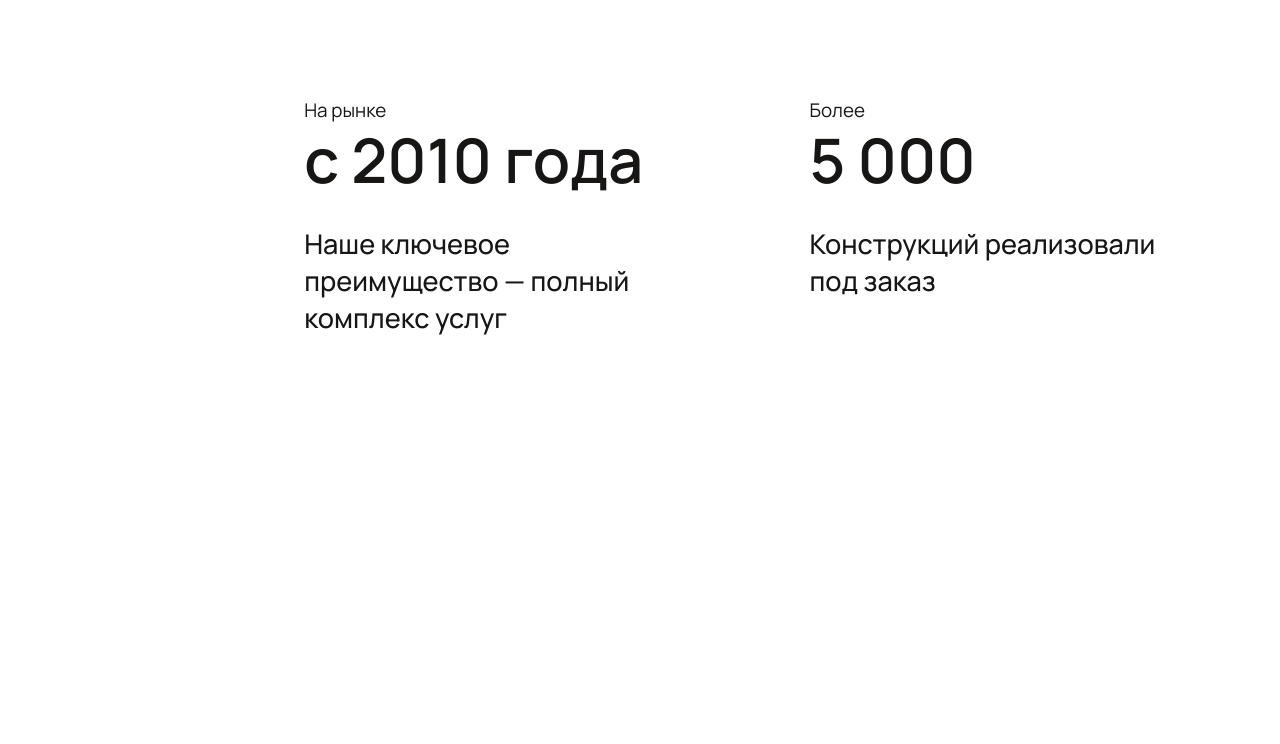
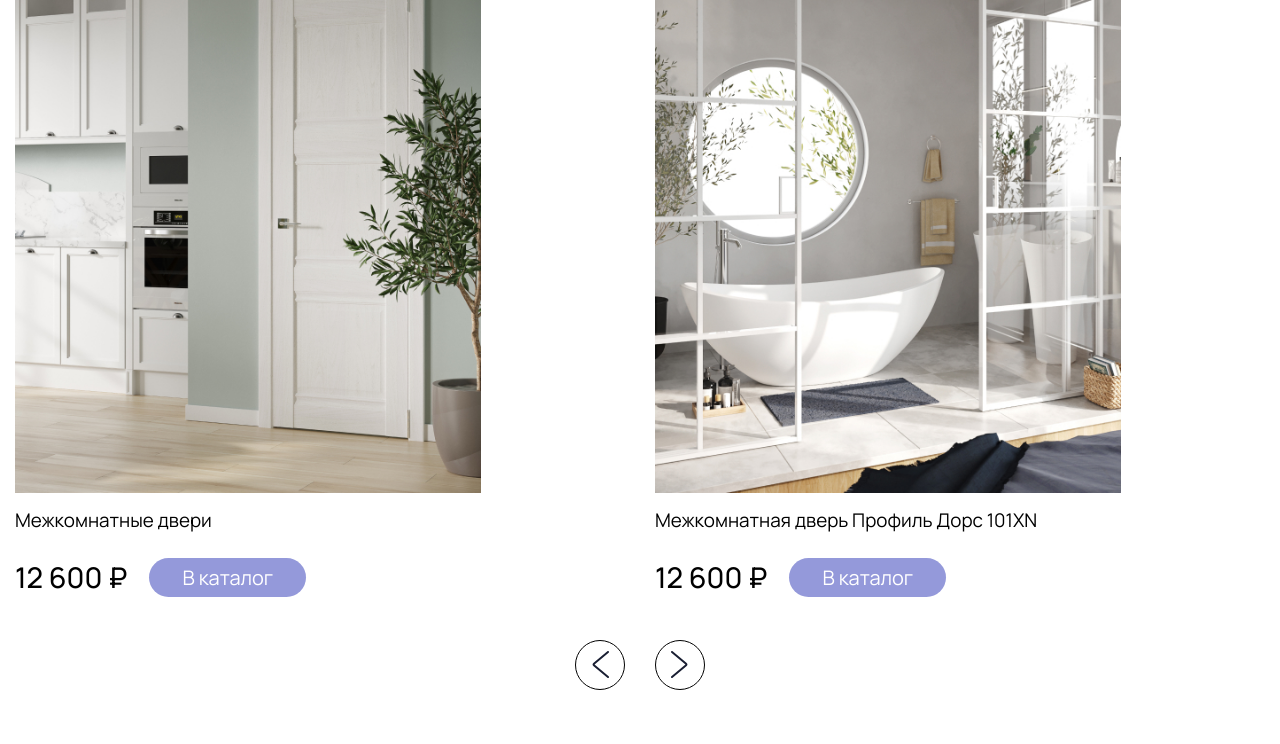
Before and after one commit to Salosion/profil-doors, a website built with webpack: page src/index.html in a window 1280 px wide. Shown: the part 1087-1831 px from the top of the page. Built offline with nearby package versions, Linux system fonts and the light colour scheme; files whose address does not match are found by name.

Commit message:
added product

```diff
--- a/package.json
+++ b/package.json
@@ -23,7 +23,6 @@
     "del": "latest",
     "file-include-webpack-plugin-replace": "latest",
     "gulp": "latest",
-    "gulp-autoprefixer": "latest",
     "gulp-clean-css": "latest",
     "gulp-fonter": "latest",
     "gulp-group-css-media-queries": "latest",
@@ -68,6 +67,8 @@
     "webpack-stream": "latest"
   },
   "dependencies": {
+    "fancy-log": "^2.0.0",
+    "gulp-autoprefixer": "^8.0.0",
     "simplebar": "latest"
   },
   "main": "gulpfile.js"
--- /dev/null
+++ b/src/html/_product.htm
@@ -0,0 +1,65 @@
+<section class="product">
+  <div class="product__container">
+    <h3 class="product__title title">@@title</h3>
+    <div class="product__slider slider-product">
+      <div class="slider-product__swiper">
+        <div class="slider-product__slide">
+          <a class="slider-product__slide-link" href="#">
+            <img class="slider-product__slide-img" src="@img/product/01.jpg" alt="Изображение">
+          </a>
+          <div class="slider-product__slide-body body-product-slide">
+            <h6 class="body-product-slide__title">Межкомнатные двери</h6>
+            <div class="body-product-slide__box">
+              <p class="body-product-slide__price">12 600 ₽</p>
+              <button class="body-product-slide__btn">В каталог</button>
+            </div>
+          </div>
+        </div>
+        <div class="slider-product__slide">
+          <a class="slider-product__slide-link" href="#">
+            <img class="slider-product__slide-img" src="@img/product/02.jpg" alt="Изображение">
+          </a>
+          <div class="slider-product__slide-body body-product-slide">
+            <h6 class="body-product-slide__title">Межкомнатная дверь Профиль Дорс 101XN</h6>
+            <div class="body-product-slide__box">
+              <p class="body-product-slide__price">12 600 ₽</p>
+              <button class="body-product-slide__btn">В каталог</button>
+            </div>
+          </div>
+        </div>
+        <div class="slider-product__slide">
+          <a class="slider-product__slide-link" href="#">
+            <img class="slider-product__slide-img" src="@img/product/03.jpg" alt="Изображение">
+          </a>
+          <div class="slider-product__slide-body body-product-slide">
+            <h6 class="body-product-slide__title">Системы открывания</h6>
+            <div class="body-product-slide__box">
+              <p class="body-product-slide__price">12 600 ₽</p>
+              <button class="body-product-slide__btn">В каталог</button>
+            </div>
+          </div>
+        </div>
+        <div class="slider-product__slide">
+          <a class="slider-product__slide-link" href="#">
+            <img class="slider-product__slide-img" src="@img/product/02.jpg" alt="Изображение">
+          </a>
+          <div class="slider-product__slide-body body-product-slide">
+            <h6 class="body-product-slide__title">Межкомнатная дверь Профиль Дорс 101XN</h6>
+            <div class="body-product-slide__box">
+              <p class="body-product-slide__price">12 600 ₽</p>
+              <button class="body-product-slide__btn">В каталог</button>
+            </div>
+          </div>
+        </div>
+      </div>
+      <div class="product__slider-navigation navigation-slider-product">
+        <div class="navigation-slider-product__prev">
+          <img class="navigation-slider-product__prev-img" src="@img/icons/arrow-slider.svg" alt="Стрелка">
+        </div>
+        <div class="navigation-slider-product__next">
+          <img class="navigation-slider-product__next-img" src="@img/icons/arrow-slider.svg" alt="Стрелка">
+        </div>
+      </div>
+    </div>
+  </div>
+</section>
--- a/src/index.html
+++ b/src/index.html
@@ -8,9 +8,11 @@
   <div class="wrapper">
     @@include('html/_header.htm',{})
     <main class="page page__home">
-      @@include('html/_catalog.htm',{
-      "title": "Наш каталог"
-      })
+      <section class="page__catalog catalog-page">
+        @@include('html/_product.htm',{
+          "title": "Наш каталог"
+        })
+      </section>
       <section class="page__info info-page">
         <div class="info-page__container">
           <div class="info-page__body">
@@ -39,6 +41,11 @@
             </div>
           </div>
         </div>
+      </section>
+      <section class="page__catalog catalog-page">
+        @@include('html/_product.htm',{
+        "title": "Наши работы"
+        })
       </section>
       <section class="page__offer offer-page">
         <div class="offer-page__container">
--- a/src/js/files/sliders.js
+++ b/src/js/files/sliders.js
@@ -17,7 +17,7 @@ EffectFade, Lazy, Manipulation
 
 // Стили Swiper
 // Базовые стили
-import "../../scss/base/swiper.scss";
+//import "../../scss/base/swiper.scss";
 // Полный набор стилей из scss/libs/swiper.scss
 import "../../scss/libs/swiper.scss";
 // Полный набор стилей из node_modules
@@ -104,6 +104,56 @@ function initSliders() {
       }
     });
   }
+
+  if (document.querySelector('.product__slider')) {
+    new Swiper('.product__slider', {
+      // Подключаем модули слайдера
+      // для конкретного случая
+      modules: [Navigation],
+      /*
+      effect: 'fade',
+      autoplay: {
+        delay: 3000,
+        disableOnInteraction: false,
+      },
+      */
+      observer: true,
+      observeParents: true,
+      slidesPerView: 3,
+      // centeredSlides: true,
+      spaceBetween: 30,
+      // autoHeight: true,
+      speed: 800,
+      //touchRatio: 0,
+      //simulateTouch: false,
+      loop: true,
+      //preloadImages: false,
+      //lazy: true,
+      // Arrows
+      navigation: {
+        prevEl: '.navigation-slider-product__prev',
+        nextEl: '.navigation-slider-product__next',
+      },
+
+      breakpoints: {
+        320: {
+          slidesPerView: 1,
+          spaceBetween: 80,
+        },
+        1080: {
+          slidesPerView: 2,
+          spaceBetween: 30,
+        },
+        1630: {
+          slidesPerView: 3,
+          spaceBetween: 30,
+        },
+      },
+      on: {
+
+      }
+    });
+  }
 }
 // Скролл на базе слайдера (по классу swiper_scroll для оболочки слайдера)
 function initSlidersScroll() {
--- a/src/scss/common.scss
+++ b/src/scss/common.scss
@@ -6,6 +6,6 @@
   color: $mainColor;
 
   &:not(:last-child) {
-    margin-bottom: rem(45);
+    @include adaptiveValue("margin-bottom", 45, 25);
   }
 }
--- a/src/scss/index.scss
+++ b/src/scss/index.scss
@@ -1,5 +1,4 @@
 .info-page {
-  @include adaptiveValue("padding-top", 100, 40);
   @include adaptiveValue("padding-bottom", 180, 60);
 
   &__body {
@@ -15,7 +14,6 @@
   &__title {
     max-width: rem(250);
     margin-bottom: 0px !important;
-    @include adaptiveValue("font-size", 70, 35);
   }
 
   &__items {
@@ -109,9 +107,8 @@
     align-items: center;
     text-align: center;
     color: $defaultColor;
-    font-size: rem(30);
+    @include adaptiveValue("font-size", 30, 18);
     line-height: math.div(41, 30);
-    @include adaptiveValue("font-size", 30, 18);
   }
 
   &__title {
@@ -146,3 +143,5 @@
     }
   }
 }
+
+//=========================================================================================================================================
--- /dev/null
+++ b/src/scss/product.scss
@@ -0,0 +1,69 @@
+.product {
+  @include adaptiveValue("padding-top", 100, 40);
+  @include adaptiveValue("padding-bottom", 100, 40);
+}
+
+.navigation-slider-product {
+  display: flex;
+  align-items: center;
+  justify-content: center;
+  gap: rem(30);
+  @include adaptiveValue("padding-top", 50, 25);
+
+  &__prev,
+  &__next {
+    display: flex;
+    justify-content: center;
+    align-items: center;
+    border: rem(1) solid #000;
+    border-radius: 50%;
+    width: rem(50);
+    height: rem(50);
+    cursor: pointer;
+  }
+
+  &__next {
+    transform: rotate(180deg);
+  }
+}
+
+.body-product-slide {
+  padding-top: rem(15);
+  font-size: rem(20);
+  line-height: math.div(27, 20);
+  color: $darkColor;
+
+  &__title {
+    padding-bottom: rem(25);
+    @include adaptiveValue("font-size", 20, 16);
+  }
+
+  &__box {
+    @include adaptiveValue("gap", 25, 15);
+    display: flex;
+    align-items: center;
+  }
+
+  &__price {
+    @include adaptiveValue("font-size", 30, 25);
+    line-height: math.div(41, 30);
+    font-weight: 500;
+    color: $darkColor;
+  }
+
+  &__btn {
+    color: $defaultColor;
+    background-color: $accentColor;
+    border-radius: rem(100);
+    padding: rem(6) rem(33);
+  }
+}
+
+.slider-product {
+  &__slide {
+  }
+  &__slide-img{
+    @include adaptiveValue("height", 662, 400);
+    // height: percent(662, 524);
+  }
+}
--- a/src/scss/style.scss
+++ b/src/scss/style.scss
@@ -135,6 +135,7 @@ body {
 // Подключение стилей отдельных блоков
 @import "header";
 @import "footer";
+@import "product";
 
 // Подключение стилей отдельных страниц
 @import "index";
```
Also changed, not shown: src/html/_catalog.htm (deleted), src/img/product/01.jpg (added), src/img/product/02.jpg (added), src/img/product/03.jpg (added).
